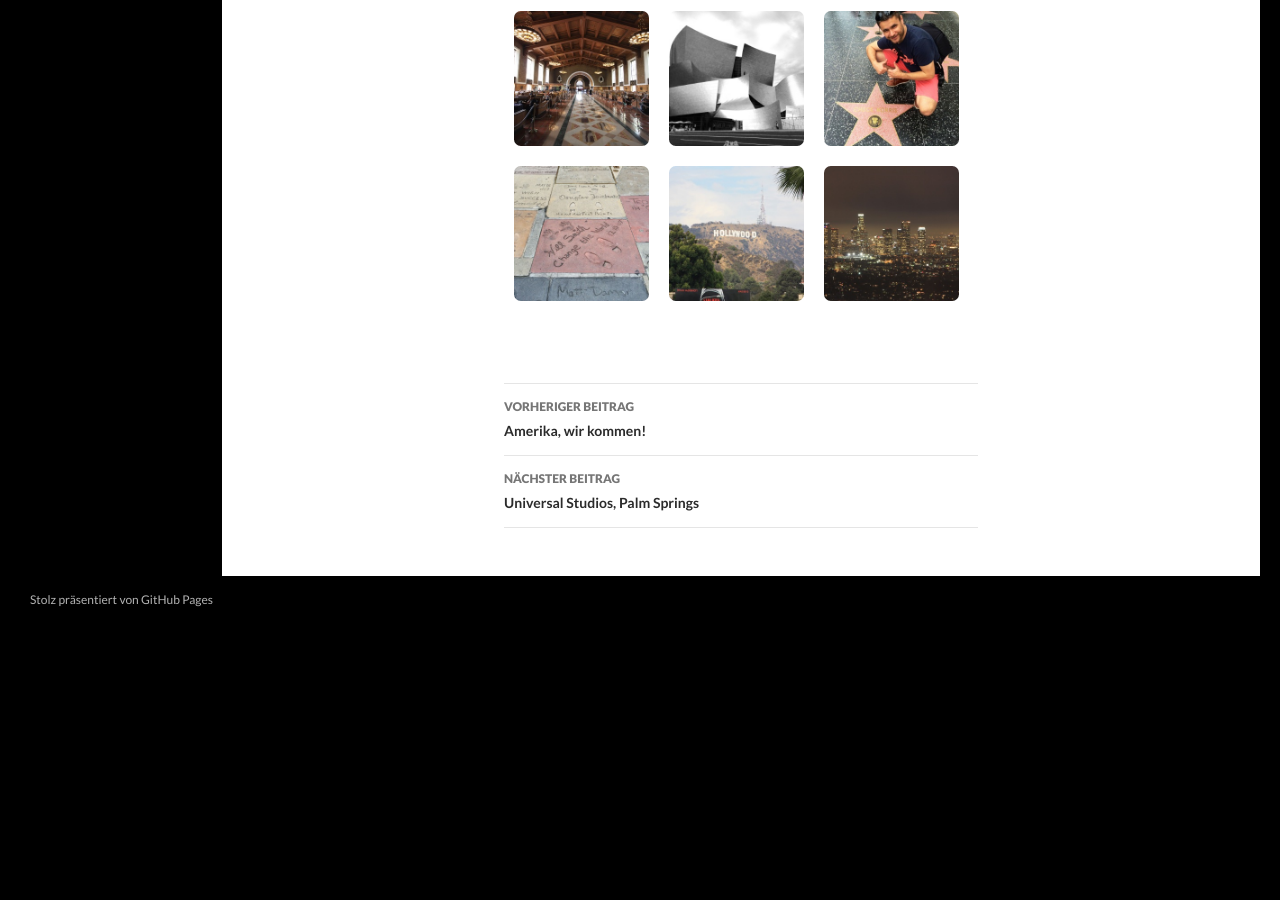
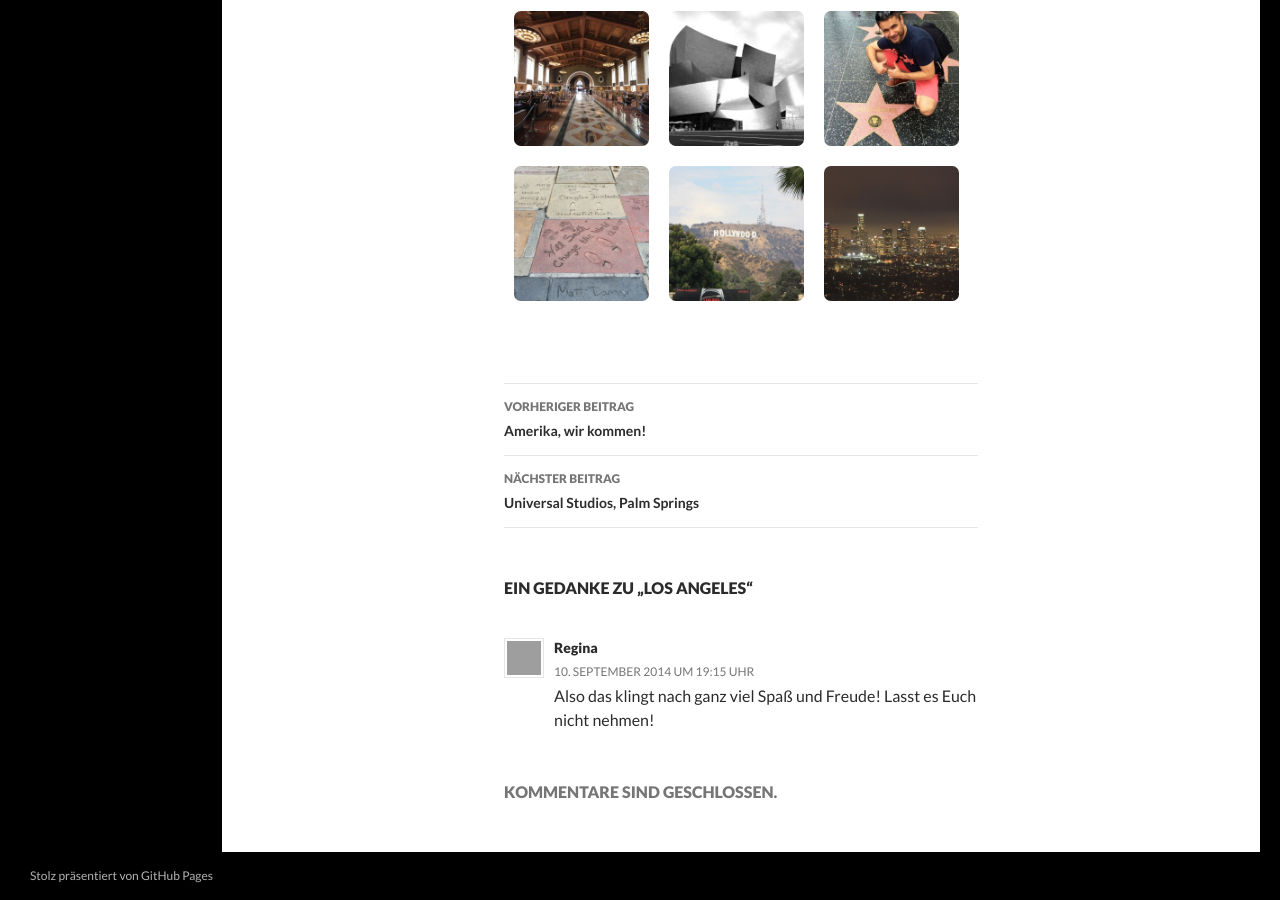
Before and after one commit to janhuddel/usa-blog, a Jekyll site: the page built from _posts/2014-09-08-los-angeles.md, in a window 1280 px wide and 900 px high, scrolled down 2390 px. Built offline with Jekyll 4.4.1, drawn with Linux system fonts in a browser that asks for light colours; nearby versions of some CDN libraries; before the commit the page ends 3014 px from its top, so only the background shows below that; grey boxes are pictures that could not be loaded.

Commit message:
comments added

```diff
--- /dev/null
+++ b/_data/comments.json
@@ -0,0 +1,42 @@
+{
+    "/2014-08-11/in-4-wochen": [
+        {
+            "author": "Norman",
+            "avatar": "https://secure.gravatar.com/avatar/90fe24987ca3ecdb11e23df8404a9281?s=34&amp;d=mm&amp;r=g",
+            "date": "2014-09-06T11:38:14+00:00",
+            "body": "Hallo ihr beiden,<br>viel Spaß auf eurer Reise… wir werden euch über euren Blog begleiten 🙂<br>Norman"
+        },
+        {
+            "author": "Krümel",
+            "avatar": "https://secure.gravatar.com/avatar/882aea1375a6f55f1b1b044351152e6c?s=34&d=mm&r=g",
+            "date": "2014-09-06T20:05:00+00:00",
+            "body": "Hey<br>Wünsche euch eine schöne Reise und einen guten Flug morgen :)))<br><br>Krümel 😉"
+        },
+        {
+            "author": "Regina",
+            "avatar": "https://secure.gravatar.com/avatar/662881e998024d75323da4f2a5c83cf2?s=34&d=mm&r=g",
+            "date": "2014-09-08T07:12:18+00:00",
+            "body": "Hallo,<br>ich hoffe Ihr hattet einen guten Flug! Eine aufregende Zeit wünsche ich Euch!<br>Regina"
+        },
+        {
+            "author": "Sandra",
+            "avatar": "https://secure.gravatar.com/avatar/5e7497cddc42022baafef9e884c4f13c?s=34&d=mm&r=g",
+            "date": "2014-09-15T09:30:42+00:00",
+            "body": "Hey Ihr beiden 🙂<br>Ich wünsche Euch noch eine ganz schöne Reise 🙂 und genießt die Zeit bei den Amis – ich werde es auch tun 🙂<br><br>LG, Sandra"
+        },
+        {
+            "author": "Rasmus",
+            "avatar": "https://secure.gravatar.com/avatar/b227acb9083eb26aced091d1439e98ba?s=34&d=mm&r=g",
+            "date": "2014-09-19T07:25:43+00:00",
+            "body": "Weiterhin viel Spaß!<br>Klappt denn die Reise nach San José noch? Der Hurrikan scheint dort heftig gewütet zu haben.<br>Sonnige Grüße aus Kiel<br>R."
+        }
+    ],
+    "/2014-09-08/los-angeles": [
+        {
+            "author": "Regina",
+            "avatar": "https://secure.gravatar.com/avatar/662881e998024d75323da4f2a5c83cf2?s=34&d=mm&r=g",
+            "date": "2014-09-10T19:15:04+00:00",
+            "body": "Also das klingt nach ganz viel Spaß und Freude! Lasst es Euch nicht nehmen!"
+        }
+    ]
+}
--- a/_layouts/post.html
+++ b/_layouts/post.html
@@ -2,18 +2,14 @@
 layout: default
 ---
 
-<article
-  class="post type-post status-publish format-standard hentry category-uncategorized"
->
+<!-- Blog-Post -->
+<article class="post type-post status-publish format-standard hentry category-uncategorized">
   <header class="entry-header">
     <h1 class="entry-title">{{ page.title }}</h1>
     <div class="entry-meta">
       <span class="entry-date">
         <a href="#" rel="bookmark">
-          <time
-            class="entry-date"
-            datetime="{{ page.date | date_to_xmlschema }}"
-          >
+          <time class="entry-date" datetime="{{ page.date | date_to_xmlschema }}">
             {{ page.date | date: '%B %d, %Y' }}
           </time>
         </a>
@@ -24,6 +20,8 @@ layout: default
     {{ content }}
   </div>
 </article>
+
+<!-- Navigation -->
 <nav class="navigation post-navigation" role="navigation">
   <h1 class="screen-reader-text">Beitrags-Navigation</h1>
   <div class="nav-links">
@@ -38,3 +36,40 @@ layout: default
     {% endif %}
   </div>
 </nav>
+
+<!-- Comments -->
+{% if site.data.comments[page.id] %}
+<div id="comments" class="comments-area">
+  <h2 class="comments-title">
+    {% if site.data.comments[page.id].size == 1 %}
+    Ein Gedanke zu „{{ page.title }}“
+    {% else %}
+    {{ site.data.comments[page.id].size }} Gedanken zu „{{ page.title }}“
+    {% endif %}
+  </h2>
+  <ol class="comment-list">
+    {% for comment in site.data.comments[page.id] %}
+    <li id="comment-{{ forloop.index }}" class="comment even thread-even depth-1">
+      <article id="div-comment-{{ forloop.index }}" class="comment-body">
+        <footer class="comment-meta">
+          <div class="comment-author vcard">
+            <img alt="" src="{{ comment.avatar }}" class="avatar avatar-34 photo" height="34" width="34">
+            <b class="fn">{{ comment.author }}</b>
+            <span class="says">sagt:</span>
+          </div>
+          <div class="comment-metadata">
+            <a href="{{ page.url }}#comment-{{ forloop.index }}">
+              <time datetime="{{ comment.date }}">{{ comment.date | date: "%d. %B %Y um %k:%M Uhr" }}</time>
+            </a>
+          </div>
+        </footer>
+        <div class="comment-content">
+          <p>{{ comment.body }}</p>
+        </div>
+      </article>
+    </li>
+    {% endfor %}
+  </ol>
+  <p class="no-comments">Kommentare sind geschlossen.</p>
+</div>
+{% endif %}
```
